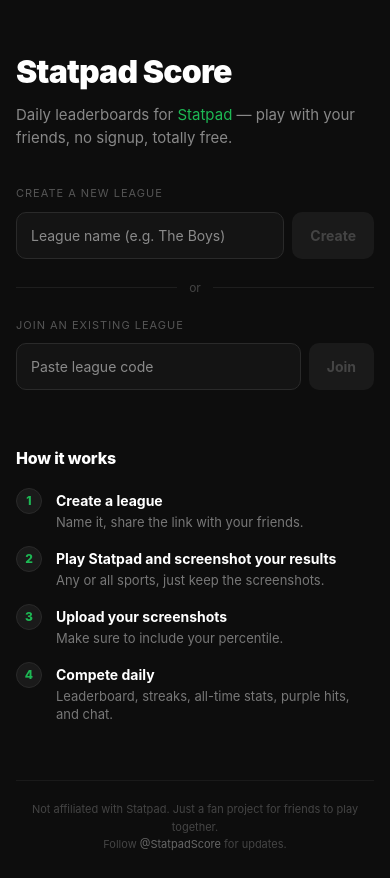
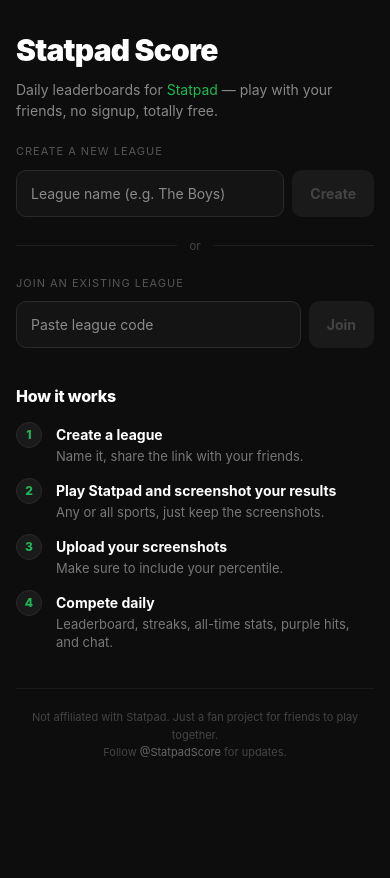
Before and after one commit to sdtilliss/statpadscore, a Next.js app: page / in a window 390 px wide. After the commit the page ends 844 px from the top, so only its background shows below. Built offline with nearby package versions, Linux system fonts and the light colour scheme.

Commit message:
Tighten landing page vertical spacing so iPhone fits all 4 steps

```diff
--- a/app/page.tsx
+++ b/app/page.tsx
@@ -46,13 +46,13 @@
       minHeight: '100vh', background: '#0d0d0d', color: '#fff',
       fontFamily: '-apple-system, BlinkMacSystemFont, "Segoe UI", sans-serif',
       display: 'flex', flexDirection: 'column', alignItems: 'center',
-      padding: '48px 16px 24px',
+      padding: '28px 16px 24px',
     }}>
       <div style={{ width: '100%', maxWidth: 440 }}>
-        <h1 style={{ fontSize: 32, fontWeight: 900, margin: '0 0 8px', letterSpacing: -0.8 }}>
+        <h1 style={{ fontSize: 30, fontWeight: 900, margin: '0 0 6px', letterSpacing: -0.8 }}>
           Statpad Score
         </h1>
-        <p style={{ fontSize: 15, color: '#888', margin: '0 0 36px', lineHeight: 1.5 }}>
+        <p style={{ fontSize: 14, color: '#888', margin: '0 0 22px', lineHeight: 1.5 }}>
           Daily leaderboards for <a href="https://statpadgame.com" target="_blank" rel="noopener noreferrer" style={{ color: '#1db954', textDecoration: 'none' }}>Statpad</a> — play with your friends, no signup, totally free.
         </p>
 
@@ -98,7 +98,7 @@
         </div>
 
         {/* Join */}
-        <form onSubmit={joinLeague} style={{ marginBottom: 56 }}>
+        <form onSubmit={joinLeague} style={{ marginBottom: 36 }}>
           <div style={{ fontSize: 11, color: '#555', letterSpacing: 1, textTransform: 'uppercase', marginBottom: 10 }}>
             Join an existing league
           </div>
@@ -131,9 +131,9 @@
         </form>
 
         {/* How it works */}
-        <section style={{ marginBottom: 56 }}>
-          <h2 style={{ fontSize: 16, fontWeight: 800, margin: '0 0 18px', letterSpacing: -0.2 }}>How it works</h2>
-          <div style={{ display: 'flex', flexDirection: 'column', gap: 14 }}>
+        <section style={{ marginBottom: 36 }}>
+          <h2 style={{ fontSize: 16, fontWeight: 800, margin: '0 0 14px', letterSpacing: -0.2 }}>How it works</h2>
+          <div style={{ display: 'flex', flexDirection: 'column', gap: 12 }}>
             {[
               { n: '1', t: 'Create a league', d: 'Name it, share the link with your friends.' },
               { n: '2', t: 'Play Statpad and screenshot your results', d: 'Any or all sports, just keep the screenshots.' },
```
